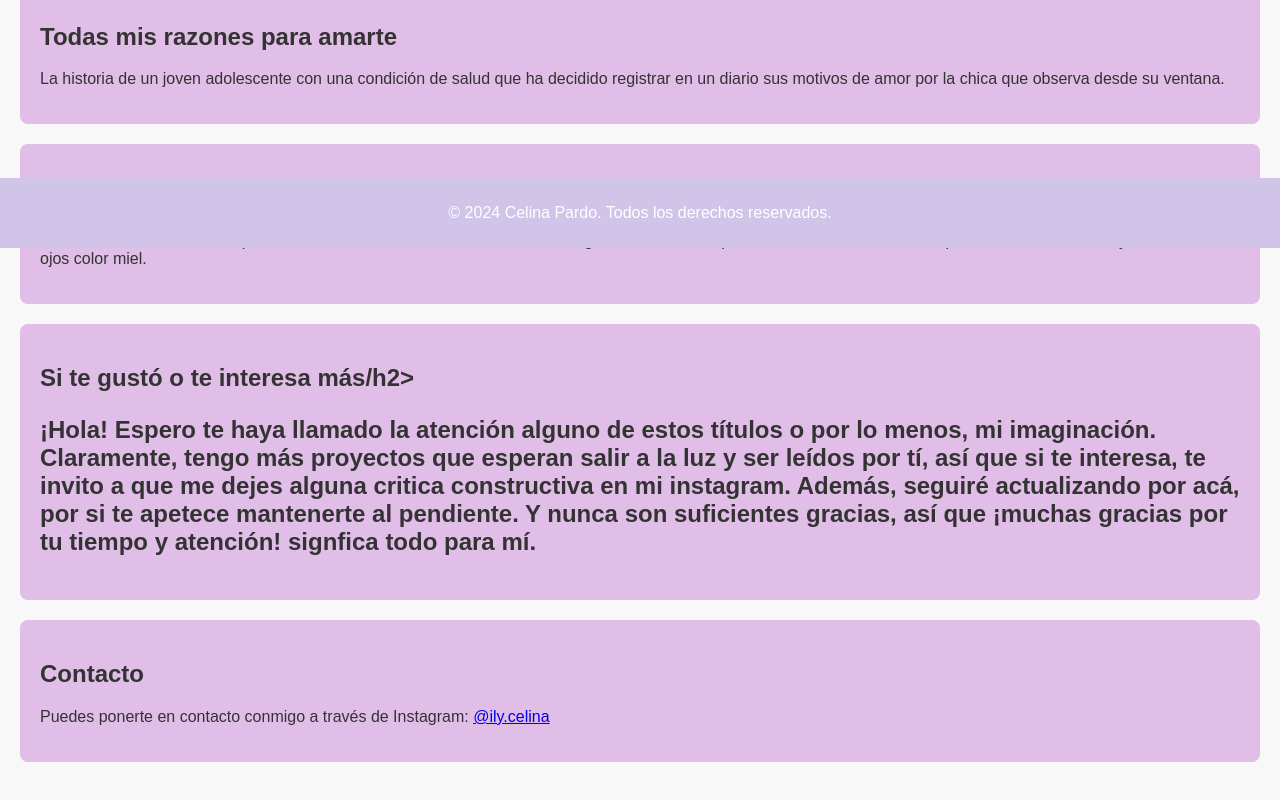
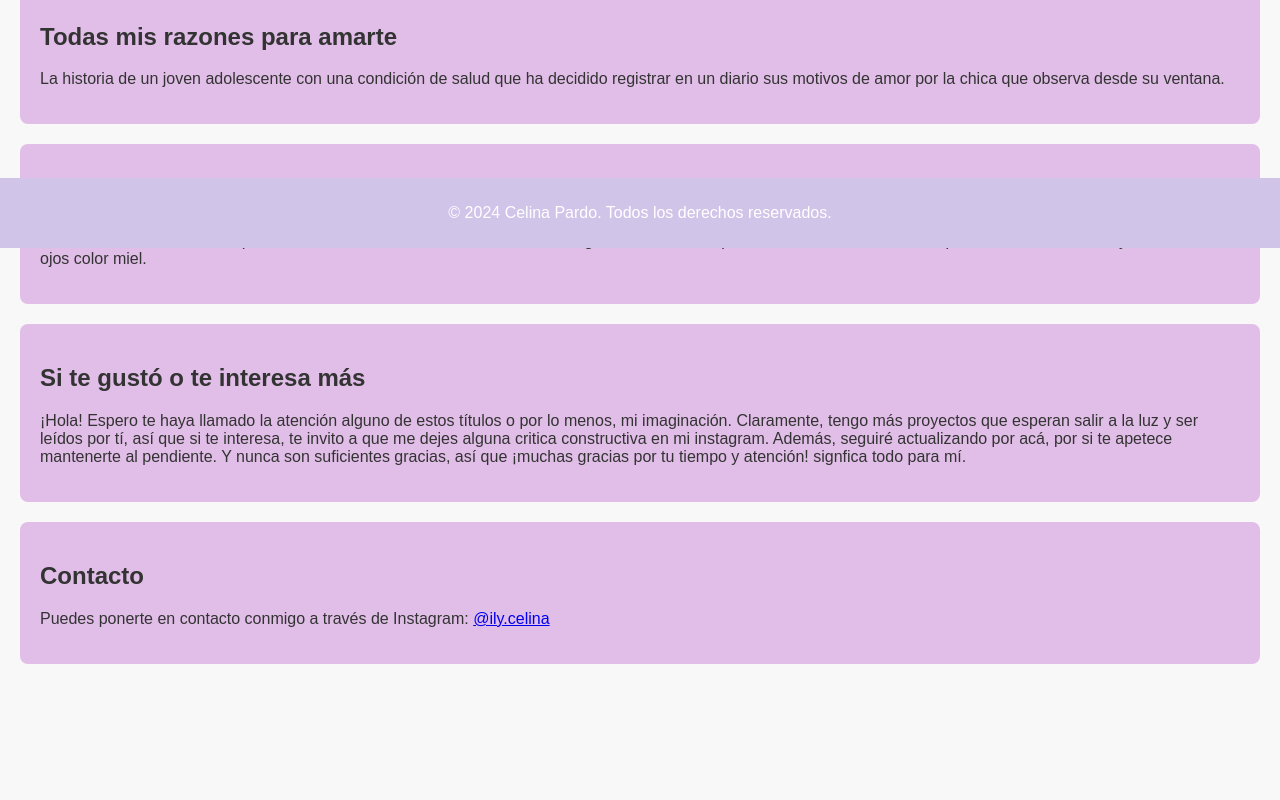
Before and after one commit to CelinaPardo/Celina, a plain HTML site: page index.html in a window 1280 px wide. Shown: the part 552-1352 px from the top of the page. After the commit the page ends 1256 px from the top, so only its background shows below. Drawn offline with Linux system fonts and the light colour scheme.

Commit message:
Update index.html

```diff
--- a/index.html
+++ b/index.html
@@ -102,7 +102,7 @@
         </section>
 
                 <section id="stories" class="stories">
-            <h2>Si te gustó o te interesa más/h2>
+            <h2>Si te gustó o te interesa más</h2>
             <p>¡Hola! Espero te haya llamado la atención alguno de estos títulos o por lo menos, mi imaginación. Claramente, tengo más proyectos que esperan salir a la luz y ser leídos por tí, así que si te interesa, te invito a que me dejes alguna critica constructiva en mi instagram. Además, seguiré actualizando por acá, por si te apetece mantenerte al pendiente. Y nunca son suficientes gracias, así que ¡muchas gracias por tu tiempo y atención! signfica todo para mí.
 </p>
 
```
